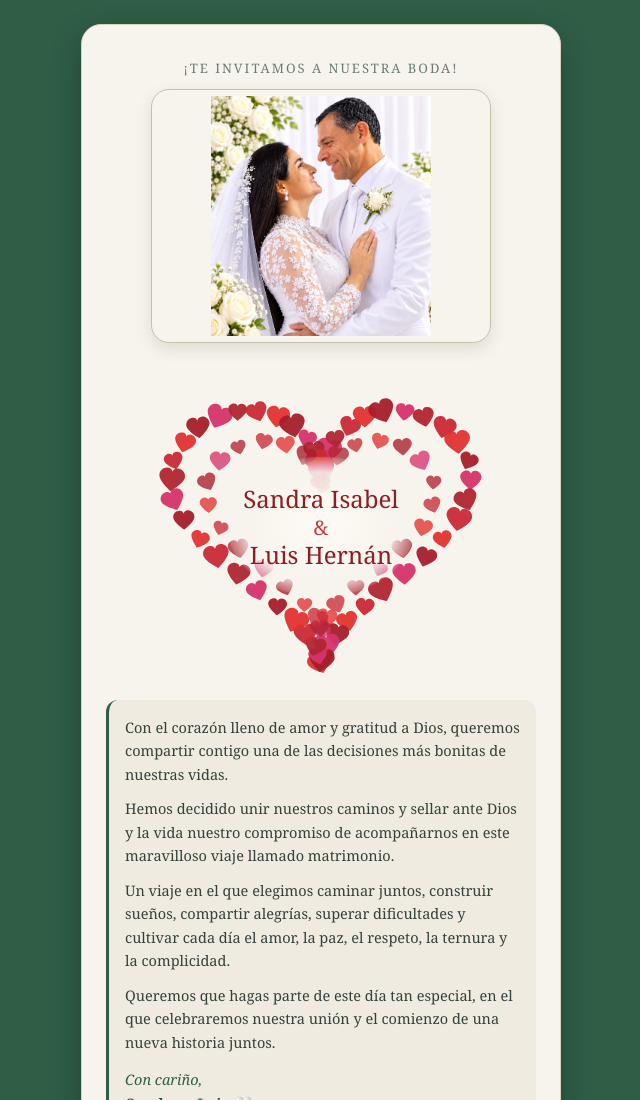
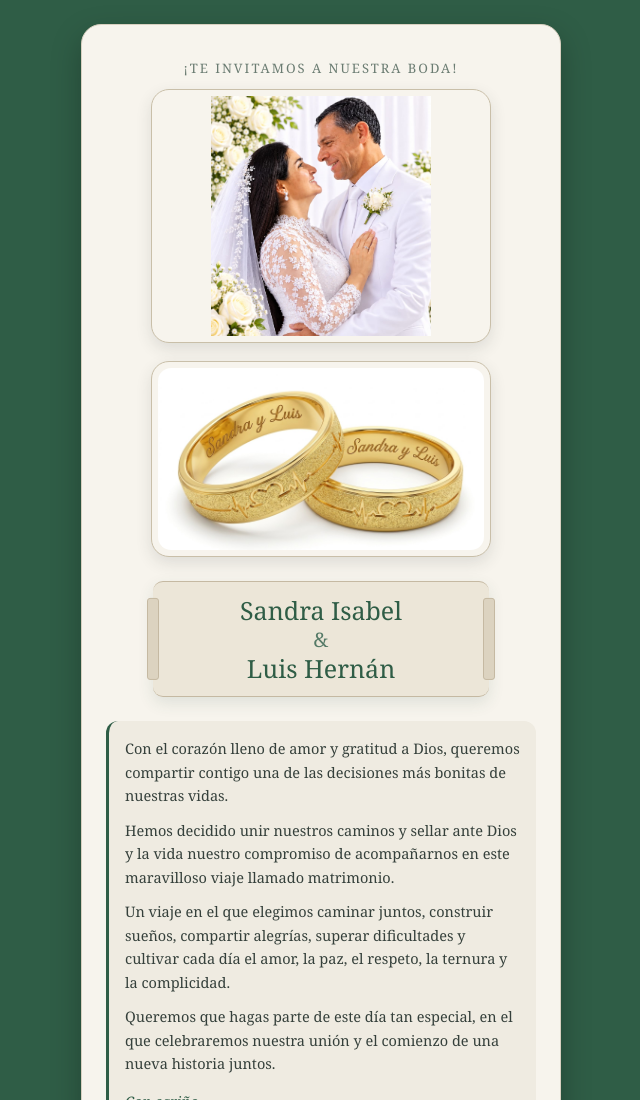
Before and after one commit to LuisDataS/Mi-Boda, a plain HTML site: page index.html in a window 1280 px wide. Shown: the top 1100 px of the page, without its empty margins (319-959 px from the left). Drawn offline with Linux system fonts and the light colour scheme.

Commit message:
Update index.html

```diff
--- a/index.html
+++ b/index.html
@@ -57,42 +57,56 @@
       display: block;
     }
 
-    /* Corazón formado por múltiples corazoncitos rojos con nombres en el centro */
-    .corazon-nombres-wrap {
+    /* Nombres dentro de una cinta elegante con letras en verde oscuro */
+    .cinta-nombres-wrap {
       position: relative;
-      width: 100%;
-      max-width: 340px;
-      aspect-ratio: 1 / 0.95;
-      margin: 6px auto 16px;
-      display: flex;
-      align-items: center;
-      justify-content: center;
+      margin: 10px auto 18px;
+      max-width: 360px;
+      padding: 6px 12px;
     }
-    .corazon-svg {
+    .cinta-principal {
+      position: relative;
+      background-color: #ece6d8;
+      border-top: 1.5px solid #c5b9a2;
+      border-bottom: 1.5px solid #c5b9a2;
+      border-radius: 10px;
+      padding: 14px 18px;
+      box-shadow: 0 6px 16px rgba(47, 93, 70, 0.12);
+    }
+    .cinta-principal::before,
+    .cinta-principal::after {
+      content: "";
       position: absolute;
-      inset: 0;
-      width: 100%;
-      height: 100%;
-      z-index: 1;
+      top: 50%;
+      transform: translateY(-50%);
+      width: 10px;
+      height: 70%;
+      background-color: #dcd3c0;
+      border: 1px solid #c5b9a2;
+      border-radius: 3px;
     }
-    .nombres-en-corazon {
-      position: relative;
-      z-index: 2;
-      padding: 16px 24px 6px;
-      line-height: 1.18;
+    .cinta-principal::before {
+      left: -6px;
+    }
+    .cinta-principal::after {
+      right: -6px;
+    }
+    .nombres-cinta-texto {
+      color: #2f5d46;
+      line-height: 1.15;
       text-align: center;
     }
-    .nombres-en-corazon .nombre-pareja {
-      font-size: 24px;
+    .nombres-cinta-texto .nombre-pareja {
+      font-size: 25px;
       font-weight: normal;
-      color: #8f1d24;
+      color: #2f5d46;
       display: block;
     }
-    .nombres-en-corazon .y-pareja {
+    .nombres-cinta-texto .y-pareja {
       font-size: 20px;
-      color: #c6363f;
+      color: #557a67;
       display: block;
-      margin: 2px 0;
+      margin: 3px 0;
     }
 
     /* Mensaje de los novios después del corazón */
@@ -482,26 +496,19 @@
         <img src="./img/Foto4.jpeg" alt="Nuestra historia" class="foto-portada-desvanecida" onclick="abrirZoom(this.src, this.alt, 'El inicio de nuestro camino juntos')">
       </div>
 
-      <!-- Nombres dentro de un corazón formado por corazoncitos rojos -->
-      <div class="corazon-nombres-wrap" aria-label="Sandra Isabel y Luis Hernán">
-        <svg id="svgCorazonConfeti" class="corazon-svg" viewBox="0 0 320 304" xmlns="http://www.w3.org/2000/svg" aria-hidden="true">
-          <defs>
-            <radialGradient id="centroSuaveCorazon" cx="50%" cy="50%" r="52%">
-              <stop offset="0%" stop-color="#fffaf5" stop-opacity="0.96"/>
-              <stop offset="75%" stop-color="#f7f4ed" stop-opacity="0.88"/>
-              <stop offset="100%" stop-color="#f7f4ed" stop-opacity="0"/>
-            </radialGradient>
-          </defs>
-          <!-- Capa donde se dibujarán los corazoncitos rojos -->
-          <g id="grupoCorazoncitos"></g>
-          <!-- Halo suave al centro para dar buen contraste a los nombres -->
-          <ellipse cx="160" cy="156" rx="88" ry="66" fill="url(#centroSuaveCorazon)"/>
-        </svg>
+            <!-- Foto anillos -->
+      <div class="marco-portada">
+        <img src="./img/anillos.jpeg" alt="Nuestra historia" class="foto-portada-desvanecida" onclick="abrirZoom(this.src, this.alt, 'El inicio de nuestro camino juntos')">
+      </div>
 
-        <div class="nombres-en-corazon">
-          <span class="nombre-pareja">Sandra Isabel</span>
-          <span class="y-pareja">&amp;</span>
-          <span class="nombre-pareja">Luis Hernán</span>
+      <!-- Nombres dentro de una cinta con letras en verde oscuro -->
+      <div class="cinta-nombres-wrap" aria-label="Sandra Isabel y Luis Hernán">
+        <div class="cinta-principal">
+          <div class="nombres-cinta-texto">
+            <span class="nombre-pareja">Sandra Isabel</span>
+            <span class="y-pareja">&amp;</span>
+            <span class="nombre-pareja">Luis Hernán</span>
+          </div>
         </div>
       </div>
 
```
